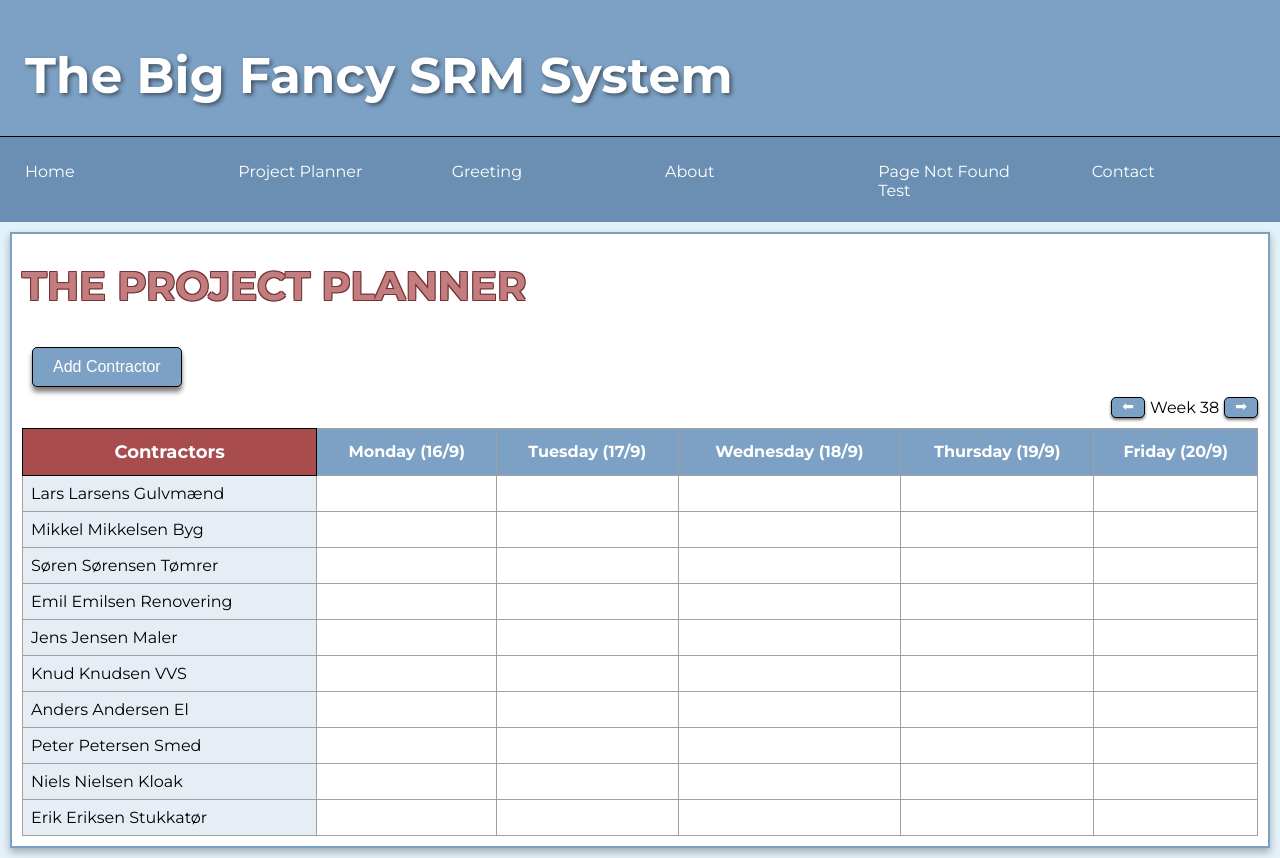
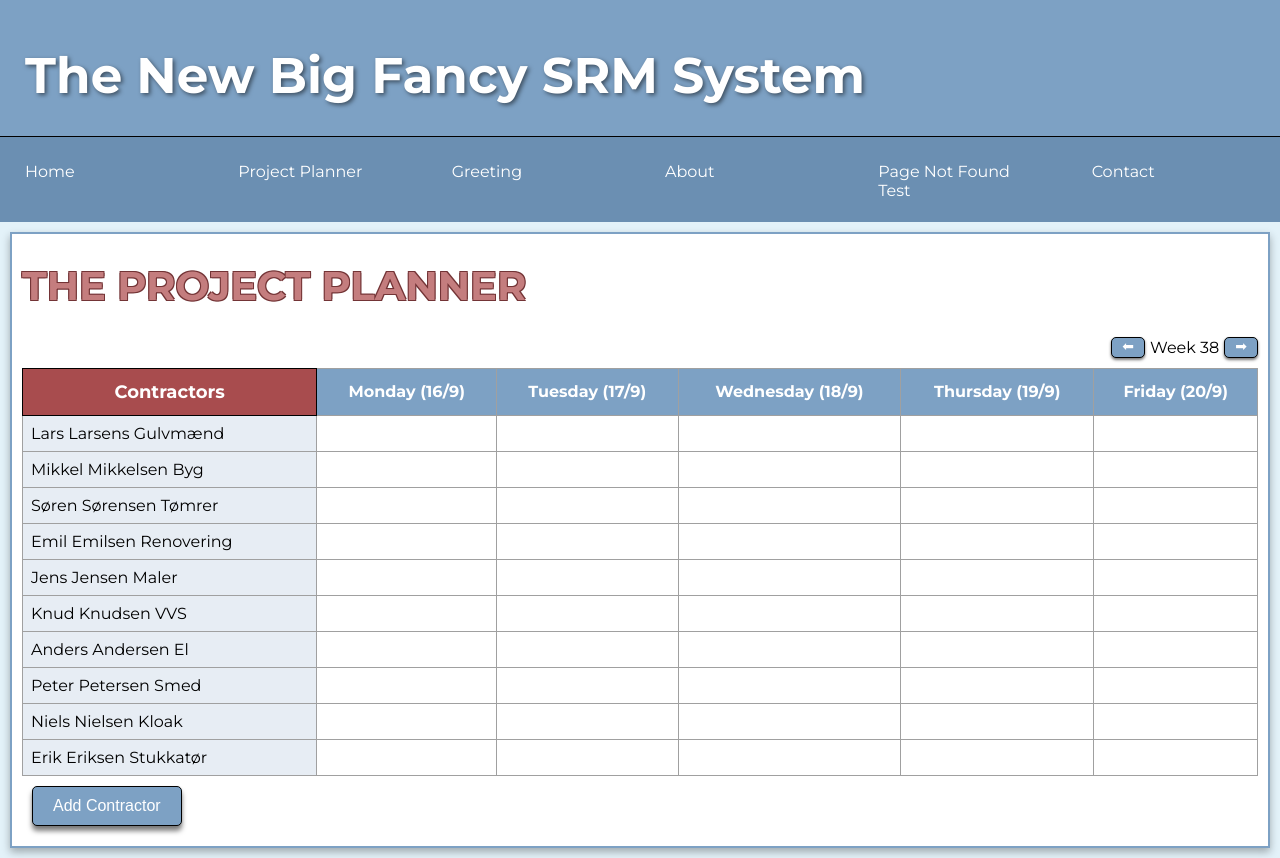
Before and after one commit to MatDat/react-testing-environment, a React (Create React App) app: page /projectPlanner in a window 1280 px wide. Built offline with nearby package versions, Linux system fonts and the light colour scheme.

Commit message:
Refactor header title to update SRM system name

```diff
--- a/src/Components/Header.js
+++ b/src/Components/Header.js
@@ -5,7 +5,7 @@ const Header = () => {
     <div className="headerContainer">
       <div className="headerTitle">
         <a className="titleLinkStyling" href="/">
-          The big fancy SRM system
+          The new big fancy SRM system
         </a>
       </div>
     </div>
--- a/src/Components/ProjectPlanner.js
+++ b/src/Components/ProjectPlanner.js
@@ -20,11 +20,11 @@ const ProjectPlanner = () => {
     <div className="mainContainer">
       <h1>The Project Planner</h1>
 
+      <Tables />
+
       <Button className="buttonBasic" onClick={handleAddContractorClick}>
         Add Contractor
       </Button>
-
-      <Tables />
 
       {showPopup && ( //* Render the Popup conditionally
         <Popup message={popupMessage} onClose={handleClosePopup} />
--- a/src/Components/Tables.js
+++ b/src/Components/Tables.js
@@ -82,7 +82,7 @@ const Tables = () => {
       });
     } else {
       setPopupMessage(
-        "You can only place the selected contractor in their own row."
+        "You may only place the contractor in their designated row."
       );
       setShowPopup(true);
     }
```
